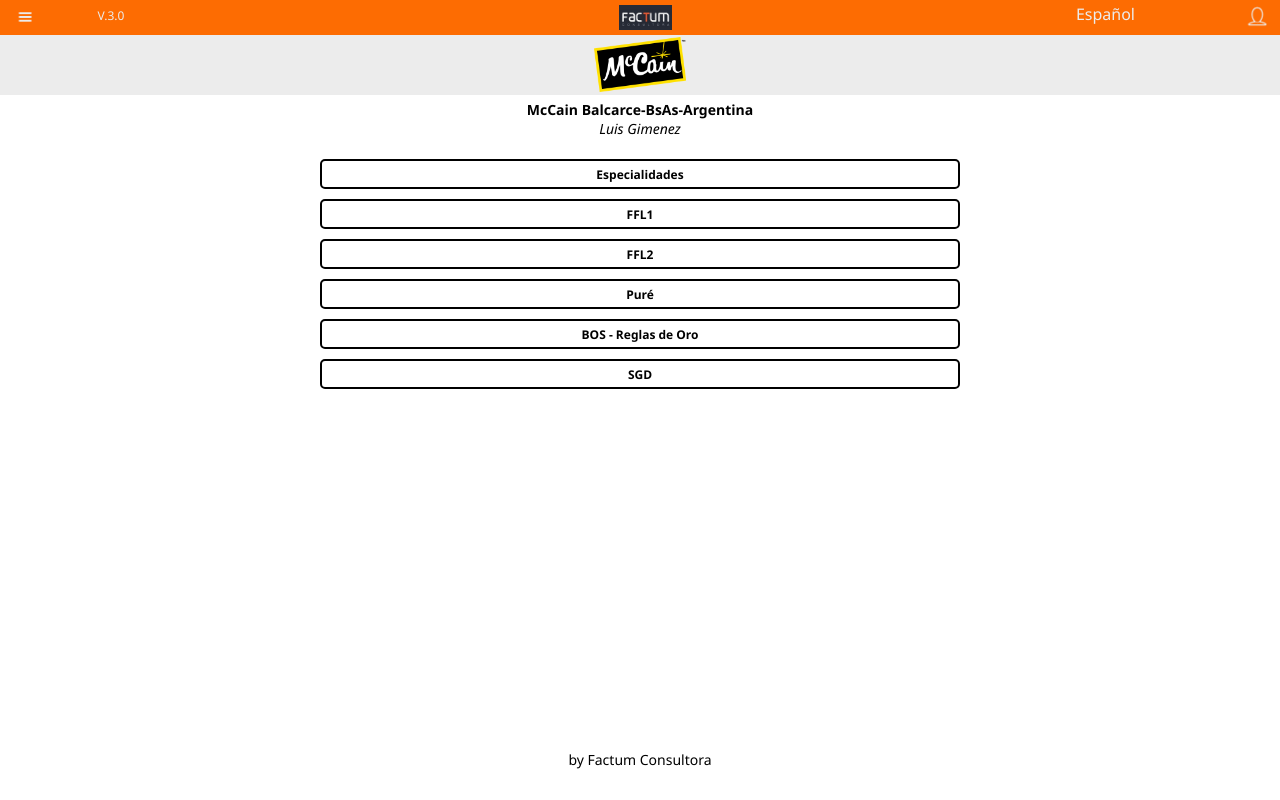
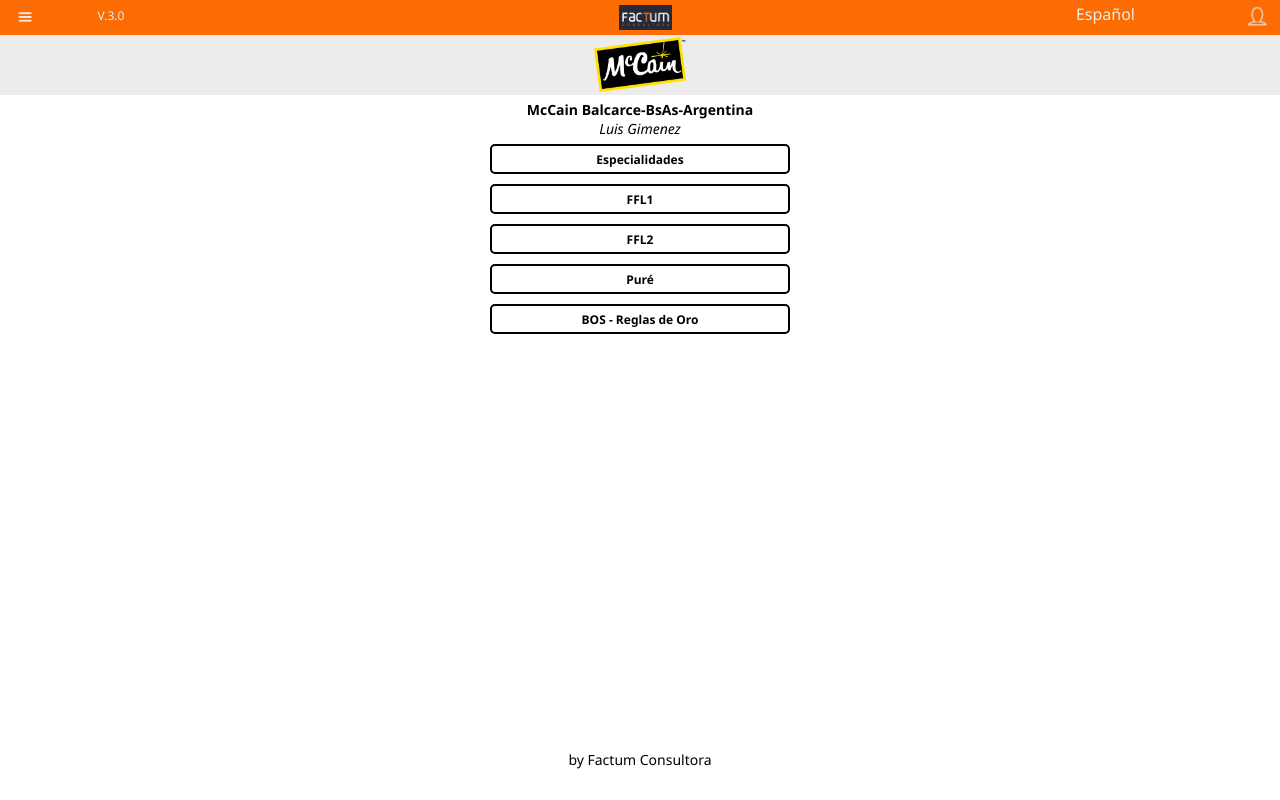
Before and after one commit to Luis1940-bot/tcontrol, a PHP site: the page made by Pages/Home/index.php in a window 1280 px wide. Run offline with PHP 8.4, Linux system fonts and the light colour scheme.

Commit message:
retome de actividad

```diff
--- a/Pages/Home/home.css
+++ b/Pages/Home/home.css
@@ -43,8 +43,20 @@
   cursor: pointer;
 }
 
-@media only screen and (min-width: 600px) and (orientation: landscape) {
+@media only screen and (min-width: 800px) and (orientation: landscape) {
   body{
     min-height: 95vh;
   }
+  main{
+    height: 200px;
+  }
+  .div-buttons{
+    margin-top: 5px;
+  }
 }
+
+@media screen and (min-width: 800px) {
+  .button-selector{
+    width: 300px;
+  }
+}
```
Also changed, not shown: session_config.php (added, +16 -0 lines).
